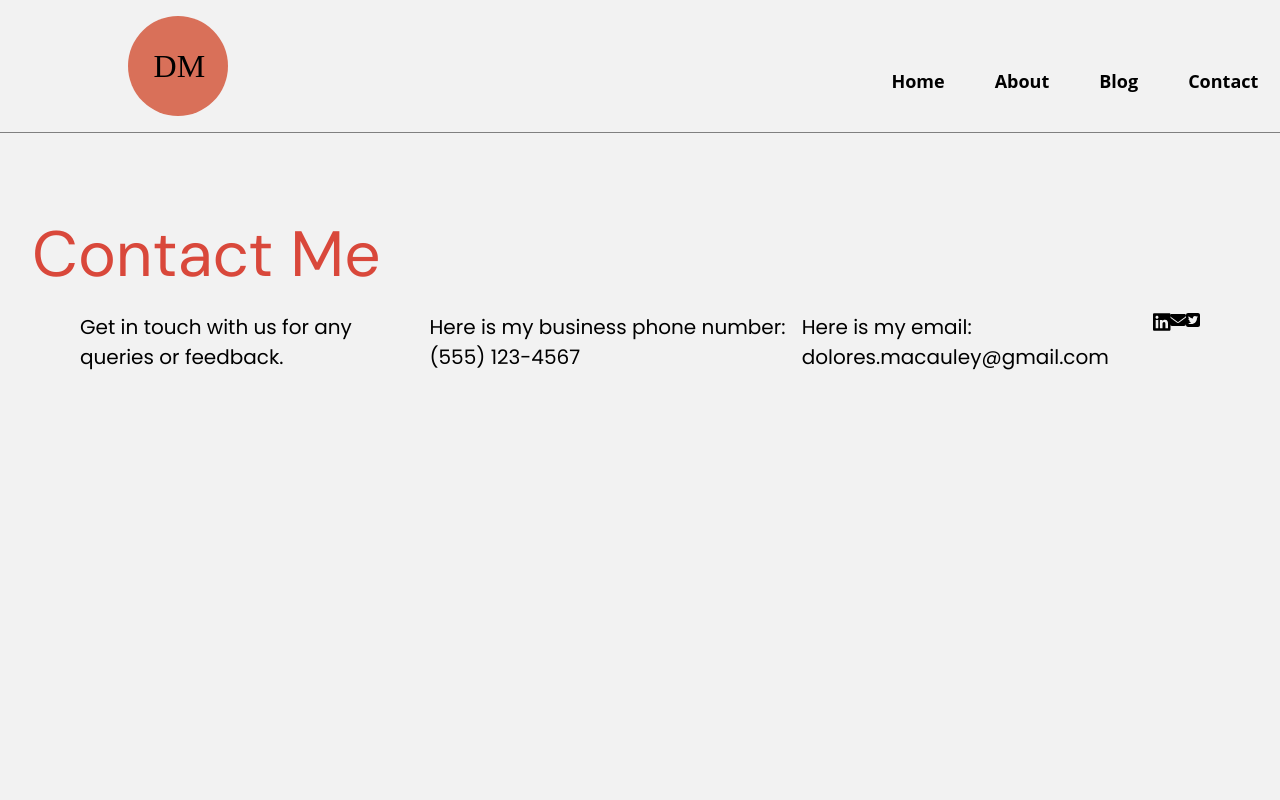
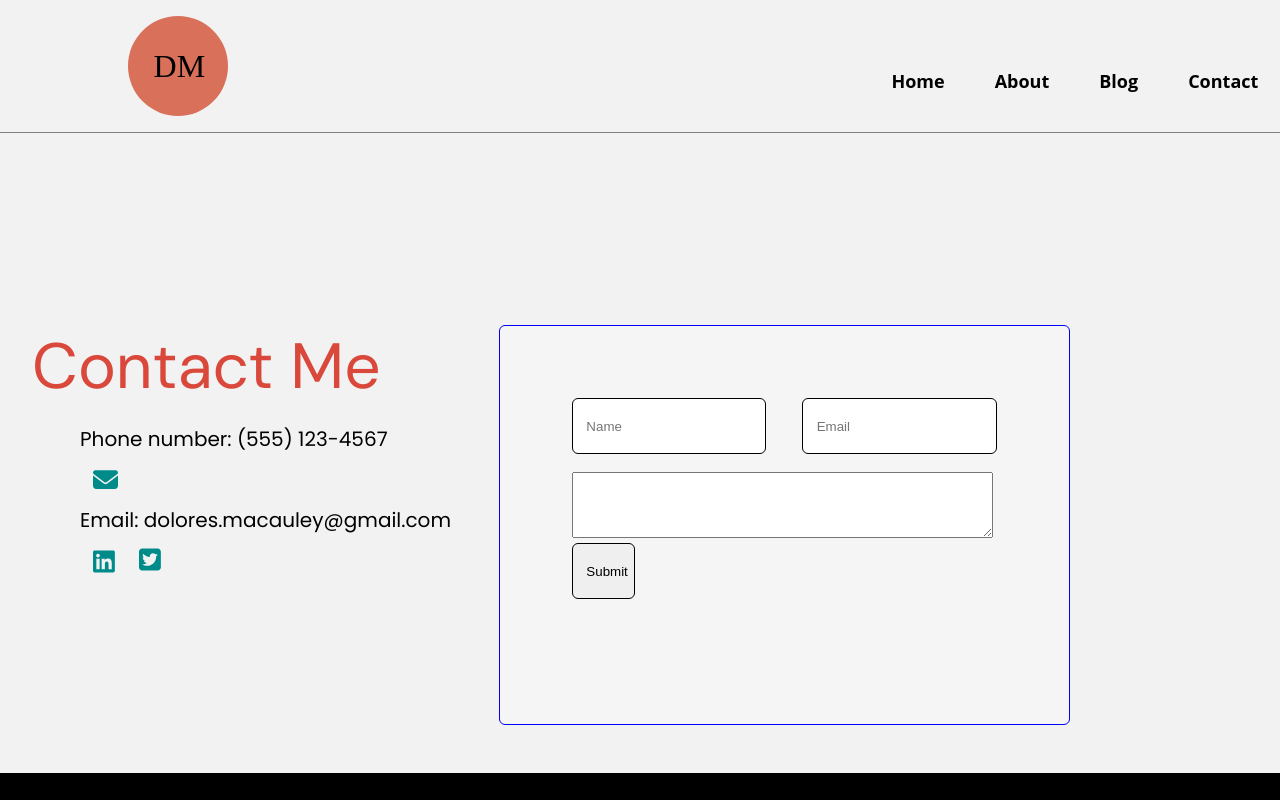
Before and after one commit to DoloresM/dolores-portfolio, a React (Vite) app: page /contact in a window 1280 px wide. Shown: the top 800 px of the page. Built offline with nearby package versions, Linux system fonts and the light colour scheme; a web font is replaced by a local one.

Commit message:
portfolio 1.0

```diff
--- a/src/App.css
+++ b/src/App.css
@@ -170,7 +170,7 @@ color: gray;
 
 .headings{
   animation: headings 4s both;
-  text-align:center;
+  /* text-align:center; */
 
 }
 h1:first-child{
@@ -192,11 +192,29 @@ h1:first-child{
     opacity: 0;
   }
   50% {
-    transform: translateY(100%) scale(1.5);
+    transform: translateX(10%) scale(1);
   }
   to{
     transform: none;
   }
+}
+
+.header{
+  margin-bottom: 5.5em;
+}
+
+.scroll-down{
+  height: 40px;
+  width: 40px;
+  border-radius: 50%;
+  border: 2px solid black;
+ margin: 0 auto;
+ padding: .72em;
+}
+
+.scroll-down span{
+  font-size: 20px;
+
 }
 
 .subject{
@@ -219,8 +237,20 @@ h1:first-child{
 
 }
 
+.contact-container{
+  padding-top: 7em;
+  display: flex;
+  flex-direction: row;
+  padding-bottom: 3em;
+}
+
+.fa-contact{
+  font-size: 25px;
+  margin: .5em;
+  color: darkcyan;
+}
+
 .project-section{
-
   display: flex;
   flex-direction: column;
   width: 100vw;
@@ -288,29 +318,41 @@ footer{
 
 /* CONTACT PAGE */
 
+.contact{
+  display: flex;
+  flex-direction: column;
+}
+
 .contact-form{
   border: 1px solid blue;
-  width: 50%;
+
   height: 400px;
 background-color: whitesmoke;
   flex-direction: column;
-  text-align: center;
-margin: 0 auto;
-  padding: 4em 0;
+/* margin: 0 auto; */
+  padding: 4em;
+  border-radius: 6px;
+  font-size: 18px;
 }
 
-.contact-form, input{
-  /* border: 1px solid black; */
+
+input{
+  border: 1px solid black;
   border-radius: 6px;
   height: 7vh;
-  font-size: 18px;
   padding-left: 1em;
+  /* max-width: 100%; */
+}
+.email{
+margin-left: 2em;
 }
 
 .form-info{
   margin-bottom: 1em;
+  display: flex;
+  flex-direction: row;
 }
 
 textarea{
-  max-width: 100%;
+  /* max-width: 100%; */
 }
--- a/src/components/About.jsx
+++ b/src/components/About.jsx
@@ -6,8 +6,14 @@ const Summary = () => {
     return (
         <div className="container full-screen">
           <h1>Journey of a Programmer</h1>
-          <div className="content">
-            <p>
+          <div className="">
+            <p>Software Engineer with a background in behavior analysis.</p>
+            <p>Interested in opportunities to bridge computational thinking and cognitive science within the finance sector. </p>
+            <p>Passionate about blockchain, UX research, accessibility, and blockchain technologies.</p>
+
+
+
+            {/* <p>
                 Introduction and Background:
 
                 Briefly introduce yourself and your team (if applicable). Mention your name, role, and perhaps a bit about your background in web development.
@@ -46,7 +52,7 @@ const Summary = () => {
                 Education and Certifications:
 
                 If relevant, mention any degrees, certifications, or training related to web development.
-            </p>
+            </p> */}
         </div>
     </div>
     )
--- a/src/components/Contact.jsx
+++ b/src/components/Contact.jsx
@@ -9,21 +9,45 @@ import { FontAwesomeIcon } from '@fortawesome/react-fontawesome';
 const Contact = (props) => {
 const {phone, email} = props;
     return (
-        <div >
+        <div>
             <Navbar/>
+            <div className="container contact-container" >
+                <div>
+                    <h1>Contact Me</h1>
+                    <div className="content contact" >
+                        <div><p>Phone number: {phone}</p></div>
+                        <div> <FontAwesomeIcon className="fa-contact" icon={faEnvelope} /> <p>Email: {email}</p></div>
+                        <div>
+                            <FontAwesomeIcon className="fa-contact" icon={faLinkedin} size="lg" />
 
-            <div className="container full-screen ">
-                <h1>Contact Me</h1>
-                <div className="content">
-                    <p>Get in touch with us for any queries or feedback.</p>
-                    <p>Here is my business phone number: {phone}</p>
-                    <p>Here is my email: {email}</p>
-                    <FontAwesomeIcon icon={faLinkedin} size="lg" />
-                    <FontAwesomeIcon icon={faEnvelope} />
-                    <FontAwesomeIcon icon={faSquareTwitter} />
+                            <FontAwesomeIcon className="fa-contact" icon={faSquareTwitter} />
+                        </div>
+                    </div>
+                </div>
+                <div>
+                    <form className="contact-form" style={{height: "400px"}}>
+                        <div className="form-info">
+                            <div>
+                                <label >
+                                    <input type="text" name="name" placeholder="Name"/>
+                                </label>
+                            </div>
+                            <div className="email">
+                                <label>
+                                    <input type="text" name="email" placeholder="Email" />
+                                </label>
+                            </div>
+                        </div>
+                        <div className="form-message">
+                            <label>
+                                <textarea id="w3review" name="w3review" rows="4" cols="50"></textarea>
+                            </label>
+                        </div>
+
+                        <input type="submit" value="Submit" />
+                    </form>
                 </div>
             </div>
-            <Form/>
             <Footer/>
         </div>
     );
--- a/src/components/Form.jsx
+++ b/src/components/Form.jsx
@@ -1,22 +1,7 @@
 const Form = ()=>{
     return(
         <>
-            <form className="contact-form" style={{height: "400px"}}>
-                <div className="form-info">
-                    <label >
-                        <input type="text" name="name" placeholder="Name"/>
-                    </label>
-                    <label>
-                        <input type="text" name="email" placeholder="Email" />
-                    </label>
-                </div>
-                <div className="form-message">
-                    <label>
-                        <textarea id="w3review" name="w3review" rows="4" cols="50"></textarea>
-                    </label>
-                </div>
-                <input type="submit" value="Submit" />
-             </form>
+
         </>
     )
 }
--- a/src/components/Header.jsx
+++ b/src/components/Header.jsx
@@ -1,7 +1,7 @@
 const Header =()=>{
     return(
         <header className="container full-screen">
-        <div className="content">
+            <div className="content header">
                 <div className="sub-header ">
                     <div className="headings">
                         <h1>Hi, I'm Dolores-Mai</h1>
@@ -9,18 +9,17 @@ const Header =()=>{
                     </div>
 
                     <div>
-                <p>Vestibulum scelerisque augue at leo facilisis</p>
                         <button>Let's Connect!</button>
                     </div>
-
 
                 </div>
                 <div className="sub-header">
                     <img src="https://images.unsplash.com/photo-1569396116180-210c182bedb8?q=80&w=2938&auto=format&fit=crop&ixlib=rb-4.0.3&ixid=M3wxMjA3fDB8MHxwaG90by1wYWdlfHx8fGVufDB8fHx8fA%3D%3D" alt="series of zeros and ones outlined as a heart" />
-        </div>A
-
                 </div>
-
+            </div>
+            <div className="scroll-down">
+                <span>&#8595;</span
+            ></div>
     </header>
     )
 }
```
Lines whose indentation alone changed are shown as unchanged.
